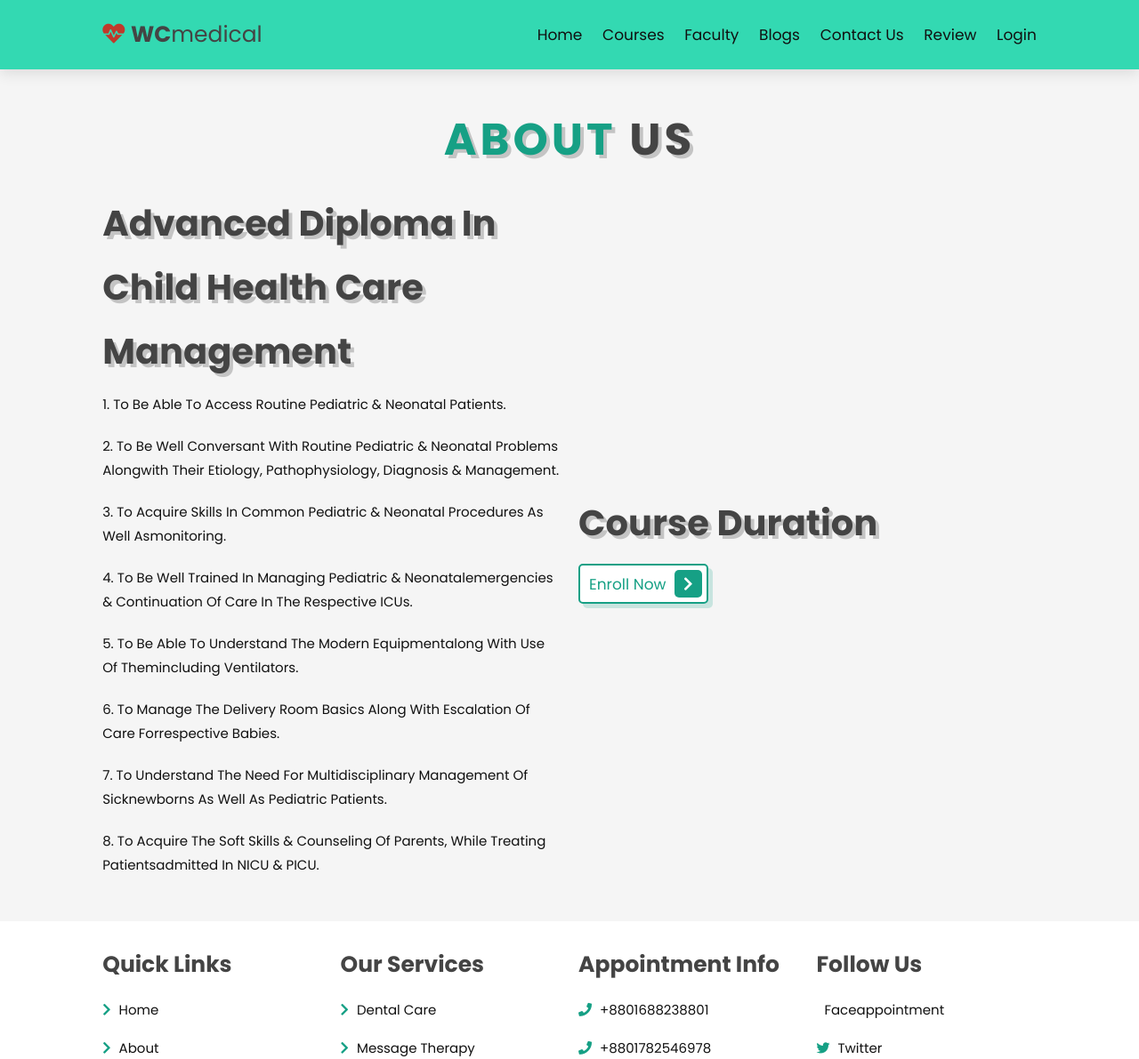
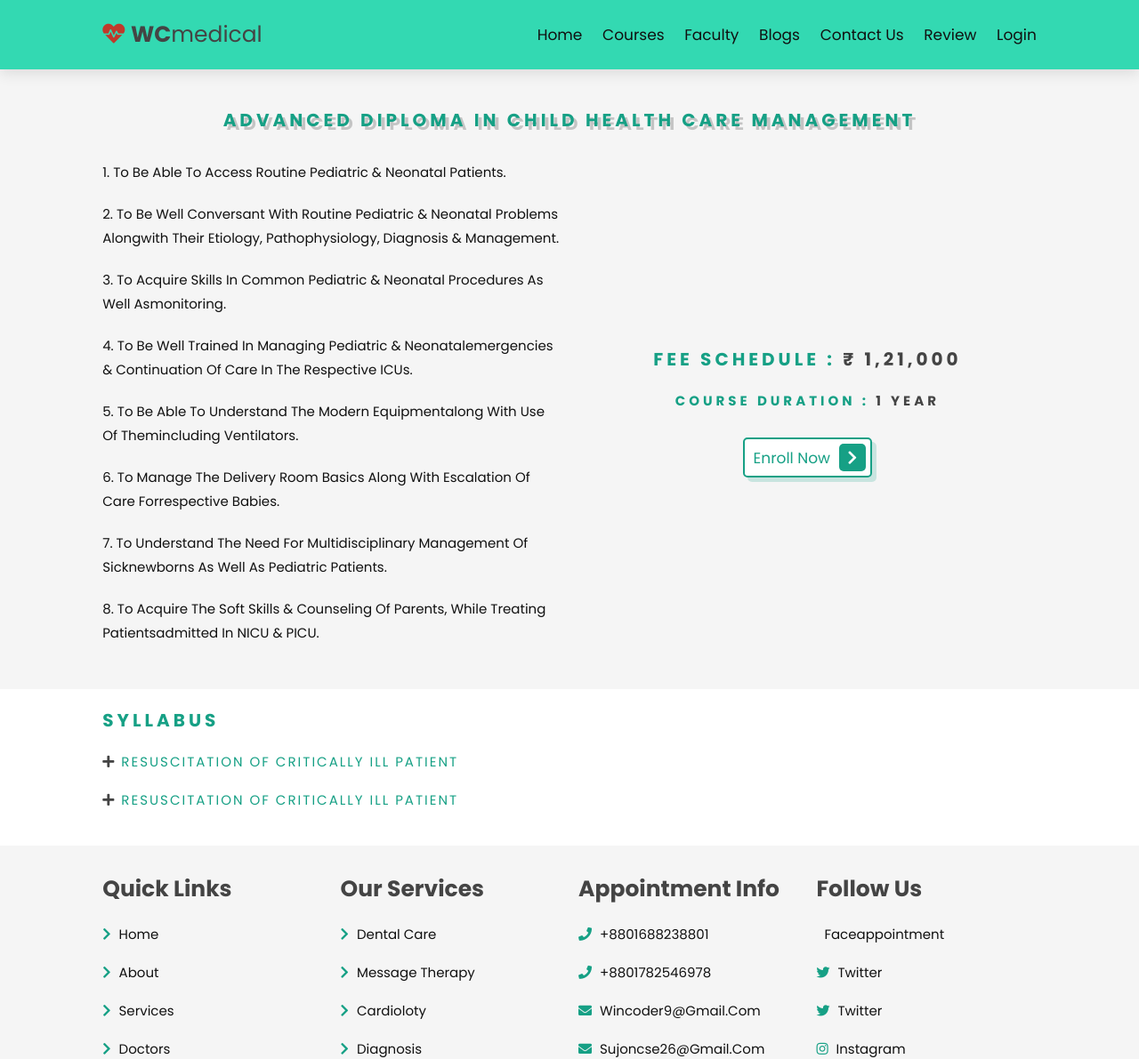
Before and after one commit to Rajeshrpawar/Rajeshrpawar.github.io, a PHP site: page /AdvanceCourses/ChildHealthCareManagement.html in a window 1280 px wide. Shown: the top 1191 px of the page at 89% size. Run offline with PHP 8.4, Linux system fonts and the light colour scheme.

Commit message:
stucked at syllabus on click slider

```diff
--- a/Hospital-website-main/Hospital-website-main/hospital/AdvanceCourses/ChildHealthCareManagement.html
+++ b/Hospital-website-main/Hospital-website-main/hospital/AdvanceCourses/ChildHealthCareManagement.html
@@ -39,13 +39,17 @@
     <!-- header section ends -->
 
     <section class="about" id="about">
+        <div>
+            <h1 class="heading" style="margin-top: 10rem; font-size: 2rem;"><span>Advanced Diploma in Child Health Care
+                    Management</span></h1>
+            <!-- <h3 class="row" style="margin-top: 10rem;">Advanced Diploma in Child Health Care Management</h3> -->
 
-        <h1 class="heading" style="margin-top: 10rem;"> <span>about</span> us </h1>
+        </div>
 
         <div class="row">
 
             <div class="content">
-                <h3>Advanced Diploma in Child Health Care Management</h3>
+                <!-- <h3>Advanced Diploma in Child Health Care Management</h3> -->
                 <p>1. To be able to access routine pediatric & neonatal patients.
                 <p>
 
@@ -84,12 +88,56 @@
                 <!-- <img src="../image/about-img.svg" alt=""> -->
             </div>
 
-            <div class="content">
-                <h3>Course Duration</h2>
+            <div class="content" style="text-align: center;">
+
+                <h1 class="coursesheading"> <span>Fee Schedule :</span> ₹ 1,21,000</h1>
+                <h1 class="coursesheading" style="font-size: 1.5rem;"> <span>Course Duration : </span> 1 Year</h1>
+
+                <!-- <h2 style="font-size: x-large;">Course Duration : <span>1 year</span></h2>
+                    <h2 style="font-size: x-large;">Fee Schedule : <span> ₹ 121000</span></h2> -->
                 <a href="#" class="btn"> Enroll Now <span class="fas fa-chevron-right"></span> </a>
+
             </div>
 
         </div>
+
+    </section>
+
+    <section class="about" id="about">
+
+        <h1 class="coursesheading"> <span>Syllabus</span></h1>
+        <div id="myBtn" class="syllabusheading">
+            <i class="fa fa-plus" aria-hidden="true"></i>
+            <span>Resuscitation of critically ill patient</span>
+
+            <div id="myDropdown" class="dropdown-content">
+                <p>1. Airway, breathing and circulation during CPR</p>
+                <p>2. Pathophysiology and Management of shock</p>
+                <p>3. Acid base Disorders and Electrolyte Management</p>
+                <p>4. Blood transfusion and fluid therapy</p>
+            </div>
+        </div>
+        <div id="myBtn" class="syllabusheading">
+            <i class="fa fa-plus" aria-hidden="true"></i>
+            <span>Resuscitation of critically ill patient</span>
+
+            <div id="myDropdown" class="dropdown-content">
+                <p>Airway, breathing and circulation during CPR</p>
+                <p>Pathophysiology and Management of shock</p>
+                <p>Acid base Disorders and Electrolyte Management</p>
+                <p>Blood transfusion and fluid therapy</p>
+            </div>
+        </div>
+        <!-- <div class="dropdown">
+            <button id="myBtn" class="dropbtn">Dropdown</button>
+            <div id="myDropdown" class="dropdown-content">
+              <a href="#home">Home</a>
+              <a href="#about">About</a>
+              <a href="#contact">Contact</a>
+            </div>
+          </div> -->
+
+
 
     </section>
 
@@ -147,7 +195,7 @@
 
     <!-- footer section ends -->
 
-    <script src="js/script.js"></script>
+    <script src="../js/script.js"></script>
 </body>
 
 </html>
--- a/Hospital-website-main/Hospital-website-main/hospital/css/style.css
+++ b/Hospital-website-main/Hospital-website-main/hospital/css/style.css
@@ -540,6 +540,58 @@ section:nth-child(even){
     padding-top: 10rem;
 }
 
+.coursesheading{
+    /* text-align: center; */
+    padding-bottom: 2rem;
+    /* text-shadow: var(--text-shadow); */
+    text-transform: uppercase;
+    color:var(--black);
+    font-size: 2rem;
+    letter-spacing: .4rem;
+}
+
+.coursesheading span{
+    text-transform: uppercase;
+    color:var(--green);
+}
+ /* open sub*/
+
+  .dropdown-content {
+    display: none;
+    position: absolute;
+    background-color: #04fab06b;
+    min-width: 160rem;
+    font-size: 1em;
+    overflow: auto;
+    /* transition: 2s; */
+    box-shadow: 0rem 8rem 16rem 0rem rgba(0.2,0.2,0.2,0.2);
+  }
+
+  .dropdown-content p {
+    color: black;
+    padding-top: 0.2rem;
+    margin-right: 5rem;
+    text-decoration: none;
+    display: block;
+  }
+
+  .show {display:block;
+}
+
+  .syllabusheading{
+    /* text-align: center; */
+    padding-bottom: 2rem;
+    /* text-shadow: var(--text-shadow); */
+    text-transform: uppercase;
+    color:var(--black);
+    font-size: 1.5rem;
+    letter-spacing: .2rem;
+}
+
+.syllabusheading span{
+    text-transform: uppercase;
+    color:var(--green);
+}
 
 /* End */
 
--- a/Hospital-website-main/Hospital-website-main/hospital/js/script.js
+++ b/Hospital-website-main/Hospital-website-main/hospital/js/script.js
@@ -10,3 +10,12 @@ window.onscroll = () =>{
     menu.classList.remove('fa-times');
     navbar.classList.remove('active');
 }
+
+
+// Get the button, and when the user clicks on it, execute myFunction
+document.getElementById("myBtn").onclick = function() {myFunction()};
+
+/* myFunction toggles between adding and removing the show class, which is used to hide and show the dropdown content */
+function myFunction() {
+  document.getElementById("myDropdown").classList.toggle("show");
+}
```
